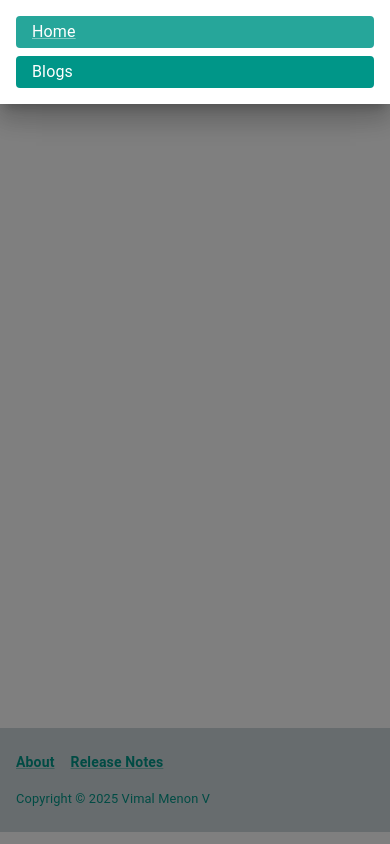
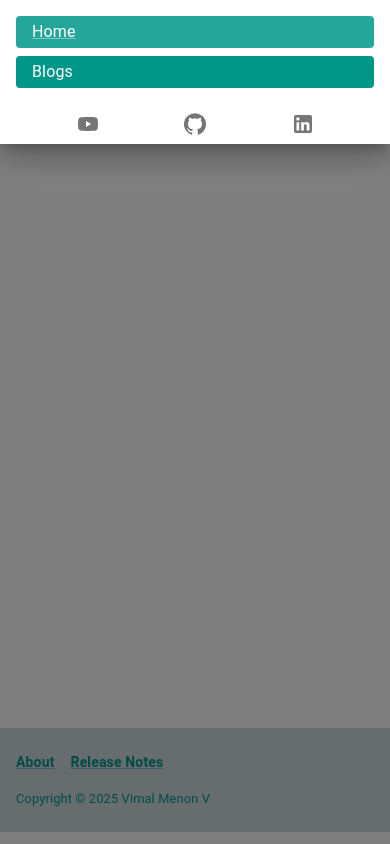
Before and after one commit to vimalmenon/vimalmenon.github.io, a Next.js app: page / in a window 390 px wide. Both pictures are taken after a click on the button 354 px from the left and 24 px from the top of the page. Built offline with nearby package versions, Linux system fonts and the light colour scheme; what @mui/material-nextjs would draw is missing.

Commit message:
socia media in drawer

```diff
--- a/src/common/Header/Drawer/Drawer.component.tsx
+++ b/src/common/Header/Drawer/Drawer.component.tsx
@@ -2,9 +2,10 @@
 import MenuIcon from '@mui/icons-material/Menu';
 import Box from '@mui/material/Box';
 import IconButton from '@mui/material/IconButton';
+import MuiLink from '@mui/material/Link';
 import { Fragment } from 'react';
 import { useAppContext } from '@context';
-import { HeaderNavigation } from '@data';
+import { HeaderNavigation, SocialMedias } from '@data';
 import { Link } from '../Link';
 import { MobileDrawer } from './Drawer.style';
 
@@ -18,6 +19,17 @@ export const Drawer: React.FC = () => {
             <Link navigation={nav} key={nav.name} />
           ))}
         </Box>
+        <Box sx={{ alignItems: 'center', display: 'flex', justifyContent: 'space-evenly' }}>
+          {SocialMedias.map((media) => {
+            return (
+              <MuiLink href={media.link} underline="none" key={media.link} target="_blank">
+                <IconButton>
+                  <media.Icon />
+                </IconButton>
+              </MuiLink>
+            );
+          })}
+        </Box>
       </MobileDrawer>
       <IconButton onClick={toggleDrawer}>
         <MenuIcon />
```
